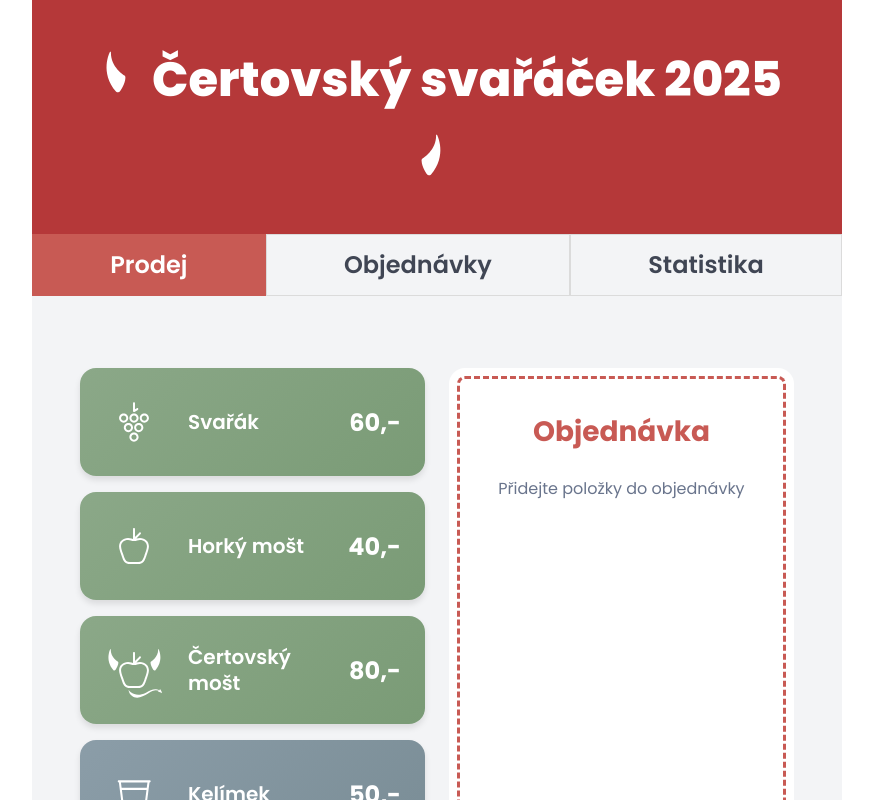
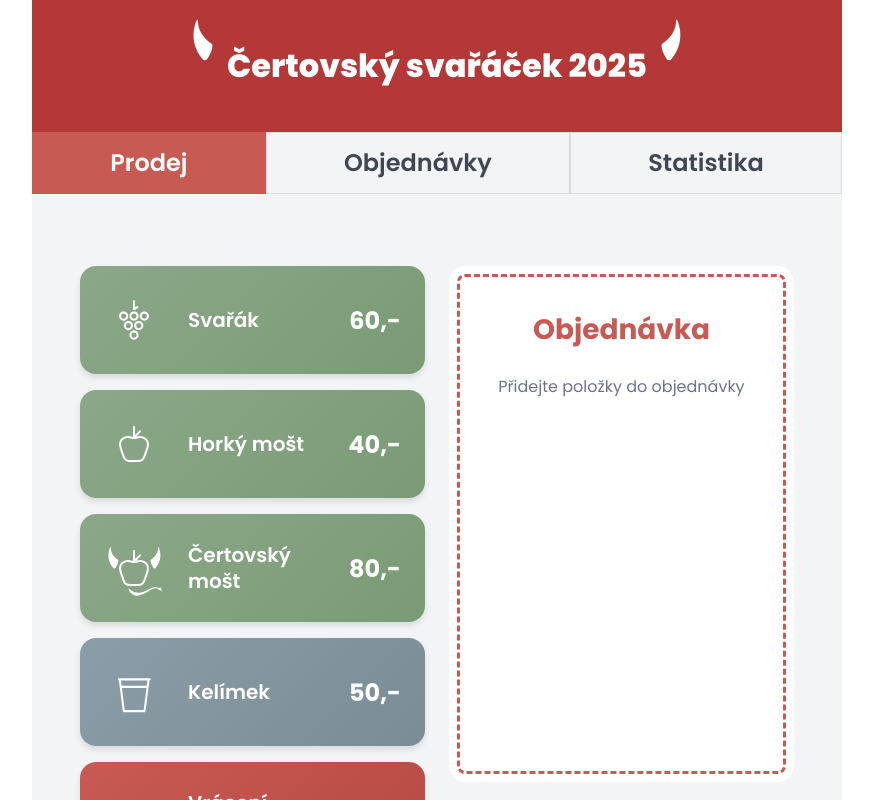
Before and after one commit to ondrejmuzik/point-of-sale, a React (Vite) app: page / in a window 1280 px wide. Shown: the top 800 px of the page, without its empty margins (203-1076 px from the left). Built offline with nearby package versions, Linux system fonts and the light colour scheme.

Commit message:
Header updated

```diff
--- a/src/components/Header.jsx
+++ b/src/components/Header.jsx
@@ -8,13 +8,7 @@ const Header = () => {
     <header className="hero header">
       <div className="hero-body">
         <div className="container has-text-centered">
-          <span className="icon is-large mr-3">
-            <img src={hornLeft} />
-          </span>
-          <h1 className="title is-1 is-inline-block has-text-white">Čertovský svařáček 2025</h1>
-          <span className="icon is-large mr-3">
-            <img src={hornRight} />
-          </span>
+          <h1 className="title is-inline-block has-text-white">Čertovský svařáček 2025</h1>
         </div>
       </div>
     </header>
--- a/src/styles.css
+++ b/src/styles.css
@@ -243,7 +243,7 @@
   }
 
   .product-card {
-    min-height: 140px;
+    min-height: 100px;
   }
 
   .product-card__icon {
@@ -254,6 +254,29 @@
 /* ============================================
    HEADER CUSTOMIZATION
    ============================================ */
+
+.header .title {
+  position: relative;
+}
+.header .title:before {
+  content: '';
+  position: absolute;
+  top: -2rem;
+  left: -3rem;
+  width: 3rem;
+  height: 3rem;
+  background: url('assets/horn-left.svg') no-repeat center center / contain;
+}
+.header .title:after {
+  content: '';
+  position: absolute;
+  top: -2rem;
+  right: -3rem;
+  width: 3rem;
+  height: 3rem;
+  background: url('assets/horn-right.svg') no-repeat center center / contain;
+}
+
 .hero.is-danger {
   background: linear-gradient(135deg, #c85a54 0%, #b84a44 100%);
 }
```
